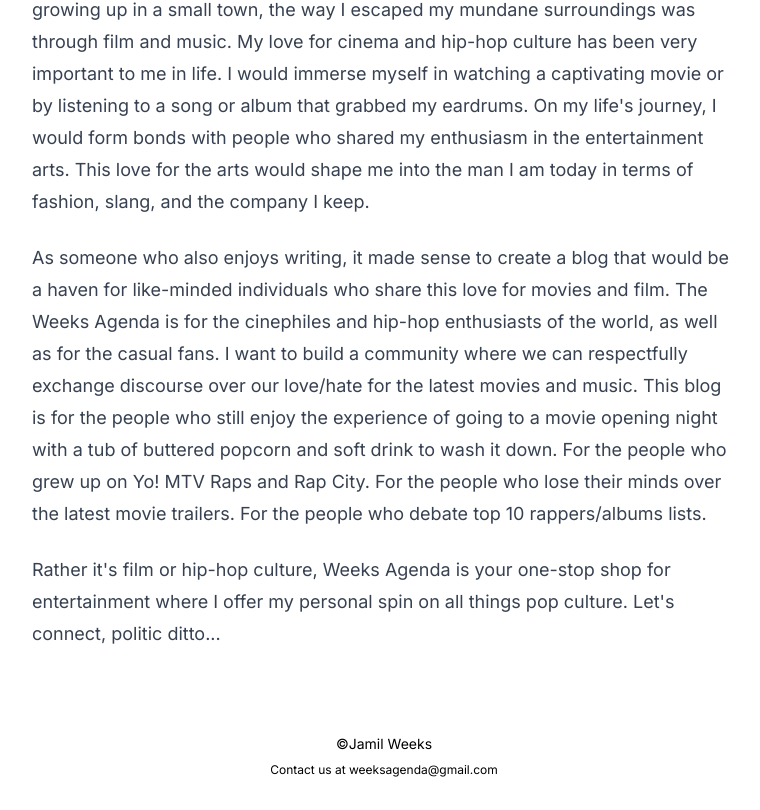
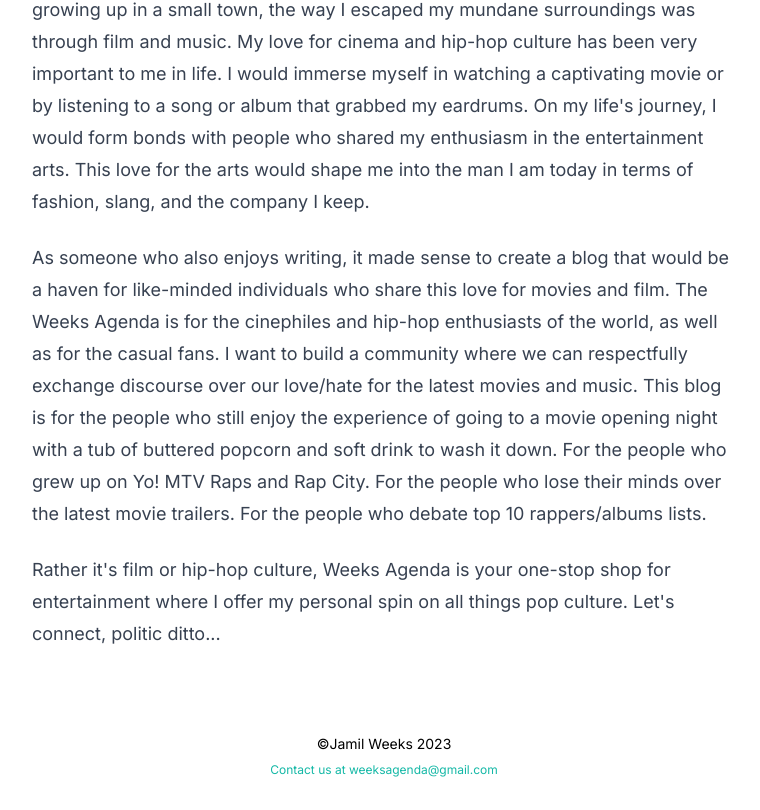
Before and after one commit to JamilW/New-Weeks-Blog, a Next.js app in the folder new-weeks-blog/: page /about in a window 1280 px wide. Shown: the part 967-1777 px from the top of the page, without its empty margins (256-1016 px from the left). Built offline with nearby package versions, Linux system fonts and the light colour scheme.

Commit message:
improve footer styling

```diff
--- a/new-weeks-blog/app/components/Footer.tsx
+++ b/new-weeks-blog/app/components/Footer.tsx
@@ -2,9 +2,9 @@ import React from 'react'
 
 export default function Footer() {
   return (
-    <div>
-      <div className='items-center text-center pt-2 pb-2 text-sm mt-4 justify-content'>&copy;Jamil Weeks</div>
-      <div className='text-center items-center pb-4 justify-content mb-4 text-xs'>Contact us at weeksagenda@gmail.com</div>
+    <div className='border-top-solid border-top-2 border-gray-900 dark:border-white '>
+      <div className='flex-flex col items-center text-center pt-2 pb-2 text-sm mt-4 justify-content'>&copy;Jamil Weeks 2023</div>
+      <div className='flex flex-col text-center items-center pb-4 justify-content mb-4 text-teal-500 text-xs'>Contact us at weeksagenda@gmail.com</div>
     </div>
   )
 }
--- a/new-weeks-blog/app/movies/page.tsx
+++ b/new-weeks-blog/app/movies/page.tsx
@@ -39,7 +39,7 @@ export default async function movies() {
       <img
           src="https://i.postimg.cc/hGwp63qC/film3.jpg"
           alt="Image"
-          className="rounded-lg mt-8 pt-10"
+          className="rounded-lg mt-8 pt-10 object-cover"
           width={800}
           height={800}
         />
@@ -76,16 +76,14 @@ export default async function movies() {
                 </li>
               )
             )}
+            {/* <div className='flex flex-col items-center'>
+              <Link href='/' >
+                <button className='p-6 bg-teal-500 rounded-lg border-solid border-2 border-gray-900 dark:border-white text-gray-900 dark:text-white text-center'>
+                  2024-2023 Movie Blog Archives
+                </button>
+              </Link>
+            </div> */}
             </ul>
-            {/* <p>
-              MOVIE BLOG ARCHIVE COMING SOON...
-            </p>
-            <img
-              src="https://i.postimg.cc/bYBGXWLS/s-l1200.webp"
-              width={800}
-              height={400}
-                alt=''
-            />   */}
 
           {/* </div>
         </div> */}
--- a/new-weeks-blog/app/music/page.tsx
+++ b/new-weeks-blog/app/music/page.tsx
@@ -38,8 +38,8 @@ export default async function movies() {
 
       <img
           src="https://i.postimg.cc/cJyYwMxg/IMG-7640.jpg"
-          alt="Image"
-          className="rounded-lg mt-8 pt-10"
+          alt=""
+          className="rounded-lg mt-8 pt-10 object-cover"
           width={800}
           height={800}
         />
@@ -76,16 +76,14 @@ export default async function movies() {
                 </li>
               )
             )}
+            {/* <div className='flex flex-col items-center'>
+              <Link href='/' >
+                <button className='p-6 bg-teal-500 rounded-lg border-solid border-2 border-gray-900 dark:border-white text-gray-900 dark:text-white text-center'>
+                  2024-2023 Music Blog Archives
+                </button>
+              </Link>
+            </div> */}
             </ul>
-            {/* <p>
-              MOVIE BLOG ARCHIVE COMING SOON...
-            </p>
-            <img
-              src="https://i.postimg.cc/bYBGXWLS/s-l1200.webp"
-              width={800}
-              height={400}
-                alt=''
-            />   */}
 
           {/* </div>
         </div> */}
```
